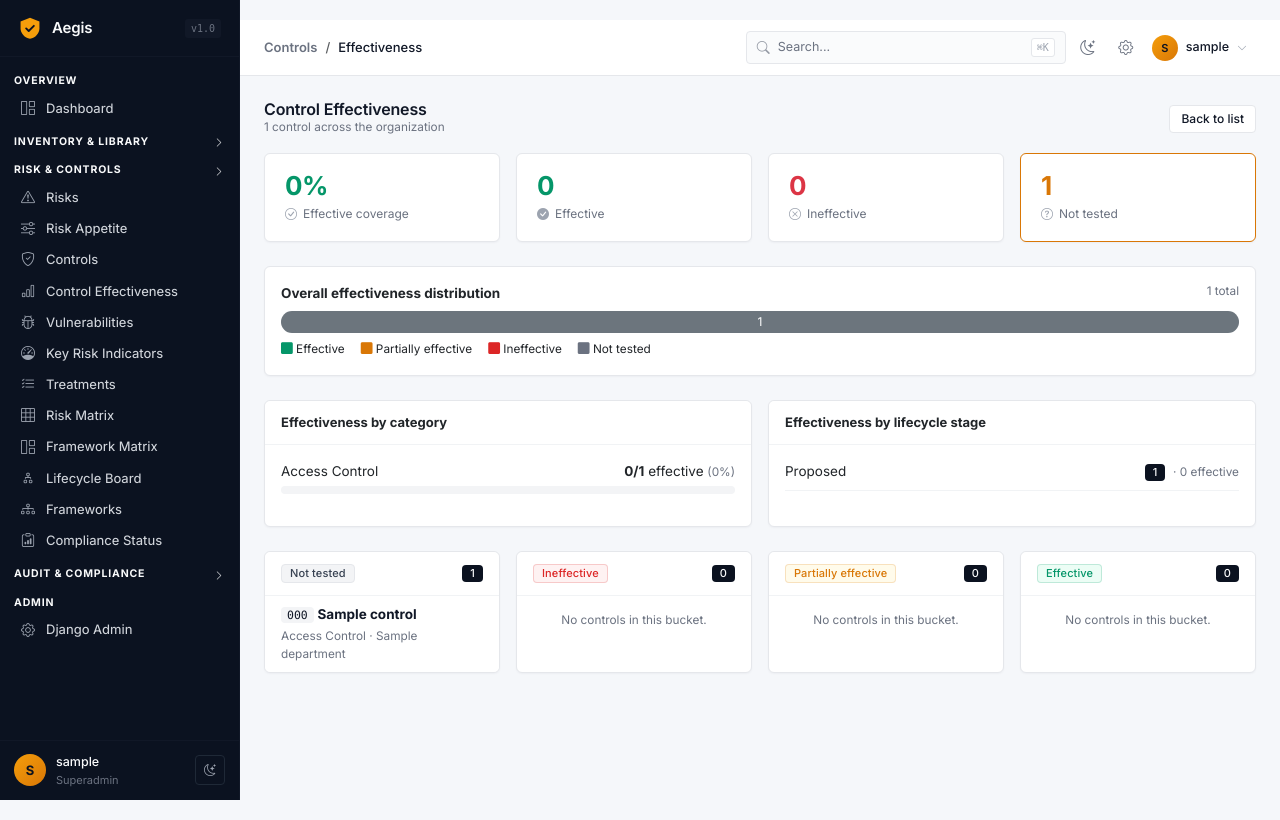
After one commit to SujalAdhikari-Hacker/GRC-Nexus, a Django app: page /controls/effectiveness/ in a window 1280 px wide. The commit adds this page. Run offline with Django 4.2, Linux system fonts and the light colour scheme; a user stored in the database is signed in; tables that the repository leaves empty hold one stand-in row (values such as "Sample post"); some libraries are stand-ins or nearby versions.

Commit message:
Fix: register Control Effectiveness + Compliance Status URLs

```diff
--- a/app/controls/urls.py
+++ b/app/controls/urls.py
@@ -5,6 +5,7 @@ from .views import (
     ControlEvidenceCreateView, ControlFrameworkMappingCreateView,
     ControlFrameworkMatrixView,
     ControlLifecycleView, advance_lifecycle_view, regress_lifecycle_view, set_lifecycle_view,
+    ControlEffectivenessView,
 )
 
 app_name = 'controls'
@@ -13,6 +14,7 @@ urlpatterns = [
     path('', ControlListView.as_view(), name='list'),
     path('matrix/', ControlFrameworkMatrixView.as_view(), name='framework_matrix'),
     path('lifecycle/', ControlLifecycleView.as_view(), name='lifecycle'),
+    path('effectiveness/', ControlEffectivenessView.as_view(), name='effectiveness'),
     path('new/', ControlCreateView.as_view(), name='create'),
     path('<int:pk>/', ControlDetailView.as_view(), name='detail'),
     path('<int:pk>/edit/', ControlUpdateView.as_view(), name='update'),
--- a/app/controls/views.py
+++ b/app/controls/views.py
@@ -88,7 +88,7 @@ class ControlDetailView(DepartmentScopedMixin, DetailView):
         ctx = super().get_context_data(**kwargs)
         ctx.update(get_full_control_context(self.object))
         ctx['framework_mappings'] = self.object.framework_mappings.select_related('framework_control__framework')
-        ctx['audit_tests'] = self.object.audit_tests.select_related('tester', 'audit').order_by('-test_date')[:10]
+        ctx['audit_tests'] = self.object.audit_tests.select_related('tester', 'audit').order_by('-test_date')[:10]  # ← ADD THIS
         return ctx
 
 
@@ -289,3 +289,67 @@ def set_lifecycle_view(request, pk):
         control.save()
         messages.success(request, f'{control.code} set to "{control.get_lifecycle_status_display()}".')
     return redirect(request.META.get('HTTP_REFERER') or 'controls:list')
+
+class ControlEffectivenessView(DepartmentScopedMixin, TemplateView):
+    template_name = 'controls/effectiveness.html'
+    department_field = 'owner_dept'
+
+    def get_context_data(self, **kwargs):
+        ctx = super().get_context_data(**kwargs)
+        user = self.request.user
+
+        qs = Control.objects.all().select_related('owner_dept')
+        if not user.is_superuser and user.department_id:
+            qs = qs.filter(owner_dept=user.department)
+
+        buckets = []
+        for code, label in Control.EFFECTIVENESS_RATING_CHOICES:
+            items = list(qs.filter(effectiveness_rating=code).order_by('code'))
+            buckets.append({
+                'code': code, 'label': label,
+                'count': len(items), 'controls': items,
+            })
+
+        all_controls = list(qs)
+        total = len(all_controls)
+        effective = sum(1 for c in all_controls if c.effectiveness_rating == 'effective')
+        partial = sum(1 for c in all_controls if c.effectiveness_rating == 'partially_effective')
+        ineffective = sum(1 for c in all_controls if c.effectiveness_rating == 'ineffective')
+        not_tested = sum(1 for c in all_controls if c.effectiveness_rating == 'not_tested')
+
+        categories = []
+        for code, label in Control.CATEGORY_CHOICES:
+            cat_controls = [c for c in all_controls if c.category == code]
+            if not cat_controls:
+                continue
+            cat_effective = sum(1 for c in cat_controls if c.effectiveness_rating == 'effective')
+            cat_total = len(cat_controls)
+            categories.append({
+                'code': code, 'label': label,
+                'total': cat_total, 'effective': cat_effective,
+                'percent': round(cat_effective / cat_total * 100) if cat_total else 0,
+            })
+
+        lifecycles = []
+        for code, label in Control.LIFECYCLE_CHOICES:
+            lc_controls = [c for c in all_controls if c.lifecycle_status == code]
+            if not lc_controls:
+                continue
+            lc_effective = sum(1 for c in lc_controls if c.effectiveness_rating == 'effective')
+            lifecycles.append({
+                'code': code, 'label': label,
+                'total': len(lc_controls), 'effective': lc_effective,
+            })
+
+        ctx.update({
+            'buckets': buckets,
+            'total': total,
+            'effective_count': effective,
+            'partial_count': partial,
+            'ineffective_count': ineffective,
+            'not_tested_count': not_tested,
+            'effective_percent': round(effective / total * 100) if total else 0,
+            'categories': categories,
+            'lifecycles': lifecycles,
+        })
+        return ctx
--- a/app/frameworks/urls.py
+++ b/app/frameworks/urls.py
@@ -1,9 +1,12 @@
 from django.urls import path
-from .views import FrameworkListView, FrameworkDetailView
+from .views import (
+    FrameworkListView, FrameworkDetailView, ComplianceStatusView,
+)
 
 app_name = 'frameworks'
 
 urlpatterns = [
     path('', FrameworkListView.as_view(), name='list'),
+    path('status/', ComplianceStatusView.as_view(), name='compliance_status'),
     path('<int:pk>/', FrameworkDetailView.as_view(), name='detail'),
 ]
--- a/app/templates/base.html
+++ b/app/templates/base.html
@@ -80,6 +80,9 @@
             <a href="{% url 'controls:list' %}" class="sidebar-link" style="display: flex;">
                 <i class="bi bi-shield-check"></i><span>Controls</span>
             </a>
+                        <a href="{% url 'controls:effectiveness' %}" class="sidebar-link" style="display: flex;">
+                <i class="bi bi-bar-chart"></i><span>Control Effectiveness</span>
+            </a>
             <a href="{% url 'vulnerabilities:finding_list' %}" class="sidebar-link" style="display: flex;">
                 <i class="bi bi-bug"></i><span>Vulnerabilities</span>
             </a>
@@ -100,6 +103,9 @@
             </a>
             <a href="{% url 'frameworks:list' %}" class="sidebar-link" style="display: flex;">
                 <i class="bi bi-diagram-3"></i><span>Frameworks</span>
+            </a>
+                        <a href="{% url 'frameworks:compliance_status' %}" class="sidebar-link" style="display: flex;">
+                <i class="bi bi-clipboard-data"></i><span>Compliance Status</span>
             </a>
             {% else %}
             <a href="{% url 'risks:list' %}" class="sidebar-link toggle-item" data-section="risk" style="display: none;">
--- /dev/null
+++ b/app/templates/controls/effectiveness.html
@@ -0,0 +1,162 @@
+{% extends "base.html" %}
+{% block title %}Control Effectiveness{% endblock %}
+{% block breadcrumb %}
+<nav aria-label="breadcrumb">
+  <ol class="breadcrumb mb-0">
+    <li class="breadcrumb-item"><a href="{% url 'controls:list' %}">Controls</a></li>
+    <li class="breadcrumb-item active">Effectiveness</li>
+  </ol>
+</nav>
+{% endblock %}
+
+{% block content %}
+<div class="d-flex justify-content-between align-items-center mb-3">
+    <div>
+        <h5 class="mb-0">Control Effectiveness</h5>
+        <small class="text-muted">{{ total }} control{{ total|pluralize }} across the organization</small>
+    </div>
+    <a href="{% url 'controls:list' %}" class="btn btn-sm btn-outline-dark">Back to list</a>
+</div>
+
+{# ---------- Top summary ---------- #}
+<div class="row g-3 mb-4">
+    <div class="col-md-3">
+        <div class="stat-card">
+            <div class="value" style="color:#059669;">{{ effective_percent }}%</div>
+            <div class="label"><i class="bi bi-check-circle"></i> Effective coverage</div>
+        </div>
+    </div>
+    <div class="col-md-3">
+        <div class="stat-card">
+            <div class="value" style="color:#059669;">{{ effective_count }}</div>
+            <div class="label"><i class="bi bi-check-circle-fill"></i> Effective</div>
+        </div>
+    </div>
+    <div class="col-md-3">
+        <div class="stat-card" {% if ineffective_count %}style="border-color:#DC2626;"{% endif %}>
+            <div class="value text-danger">{{ ineffective_count }}</div>
+            <div class="label"><i class="bi bi-x-circle"></i> Ineffective</div>
+        </div>
+    </div>
+    <div class="col-md-3">
+        <div class="stat-card" {% if not_tested_count %}style="border-color:#D97706;"{% endif %}>
+            <div class="value" style="color:#D97706;">{{ not_tested_count }}</div>
+            <div class="label"><i class="bi bi-question-circle"></i> Not tested</div>
+        </div>
+    </div>
+</div>
+
+{# ---------- Progress bar ---------- #}
+<div class="card mb-4">
+    <div class="card-body">
+        <div class="d-flex justify-content-between mb-2">
+            <strong>Overall effectiveness distribution</strong>
+            <span class="text-muted small">{{ total }} total</span>
+        </div>
+        <div class="progress" style="height:22px;">
+            {% if effective_count %}
+                <div class="progress-bar bg-success" style="width:{% widthratio effective_count total 100 %}%;" title="Effective: {{ effective_count }}">
+                    {{ effective_count }}
+                </div>
+            {% endif %}
+            {% if partial_count %}
+                <div class="progress-bar bg-warning text-dark" style="width:{% widthratio partial_count total 100 %}%;" title="Partially effective: {{ partial_count }}">
+                    {{ partial_count }}
+                </div>
+            {% endif %}
+            {% if ineffective_count %}
+                <div class="progress-bar bg-danger" style="width:{% widthratio ineffective_count total 100 %}%;" title="Ineffective: {{ ineffective_count }}">
+                    {{ ineffective_count }}
+                </div>
+            {% endif %}
+            {% if not_tested_count %}
+                <div class="progress-bar bg-secondary" style="width:{% widthratio not_tested_count total 100 %}%;" title="Not tested: {{ not_tested_count }}">
+                    {{ not_tested_count }}
+                </div>
+            {% endif %}
+        </div>
+        <div class="d-flex gap-3 mt-2 small">
+            <span><i class="bi bi-square-fill" style="color:#059669;"></i> Effective</span>
+            <span><i class="bi bi-square-fill" style="color:#D97706;"></i> Partially effective</span>
+            <span><i class="bi bi-square-fill" style="color:#DC2626;"></i> Ineffective</span>
+            <span><i class="bi bi-square-fill" style="color:#6B7280;"></i> Not tested</span>
+        </div>
+    </div>
+</div>
+
+{# ---------- By category ---------- #}
+<div class="row g-3 mb-4">
+    <div class="col-md-6">
+        <div class="card h-100">
+            <div class="card-header bg-white"><strong>Effectiveness by category</strong></div>
+            <div class="card-body">
+                {% for c in categories %}
+                    <div class="mb-3">
+                        <div class="d-flex justify-content-between mb-1">
+                            <span>{{ c.label }}</span>
+                            <span><strong>{{ c.effective }}/{{ c.total }}</strong> effective <small class="text-muted">({{ c.percent }}%)</small></span>
+                        </div>
+                        <div class="progress" style="height:8px;">
+                            <div class="progress-bar {% if c.percent >= 75 %}bg-success{% elif c.percent >= 40 %}bg-warning{% else %}bg-danger{% endif %}"
+                                 style="width:{{ c.percent }}%;"></div>
+                        </div>
+                    </div>
+                {% empty %}
+                    <div class="text-muted text-center py-3">No controls categorized yet.</div>
+                {% endfor %}
+            </div>
+        </div>
+    </div>
+
+    <div class="col-md-6">
+        <div class="card h-100">
+            <div class="card-header bg-white"><strong>Effectiveness by lifecycle stage</strong></div>
+            <div class="card-body">
+                {% for lc in lifecycles %}
+                    <div class="d-flex justify-content-between align-items-center mb-2 pb-2" style="border-bottom:1px solid var(--border-soft);">
+                        <span>{{ lc.label }}</span>
+                        <span>
+                            <span class="badge bg-dark">{{ lc.total }}</span>
+                            <span class="small text-muted ms-1">· {{ lc.effective }} effective</span>
+                        </span>
+                    </div>
+                {% empty %}
+                    <div class="text-muted text-center py-3">No controls yet.</div>
+                {% endfor %}
+            </div>
+        </div>
+    </div>
+</div>
+
+{# ---------- Bucketed lists ---------- #}
+<div class="row g-3">
+    {% for bucket in buckets %}
+    <div class="col-md-6 col-xl-3">
+        <div class="card h-100">
+            <div class="card-header bg-white d-flex justify-content-between align-items-center">
+                <div>
+                    {% if bucket.code == 'effective' %}<span class="badge bg-success">Effective</span>
+                    {% elif bucket.code == 'partially_effective' %}<span class="badge bg-warning text-dark">Partially effective</span>
+                    {% elif bucket.code == 'ineffective' %}<span class="badge bg-danger">Ineffective</span>
+                    {% else %}<span class="badge bg-secondary">Not tested</span>{% endif %}
+                </div>
+                <span class="badge bg-dark">{{ bucket.count }}</span>
+            </div>
+            <ul class="list-group list-group-flush" style="max-height:340px; overflow-y:auto;">
+                {% for c in bucket.controls %}
+                    <li class="list-group-item">
+                        <a href="{% url 'controls:detail' c.pk %}" class="d-block">
+                            <code>{{ c.code }}</code>
+                            <span class="fw-bold">{{ c.name|truncatechars:35 }}</span>
+                        </a>
+                        <div class="small text-muted mt-1">{{ c.get_category_display }} · {{ c.owner_dept.name }}</div>
+                    </li>
+                {% empty %}
+                    <li class="list-group-item text-muted text-center small py-3">No controls in this bucket.</li>
+                {% endfor %}
+            </ul>
+        </div>
+    </div>
+    {% endfor %}
+</div>
+{% endblock %}
```
Also changed, not shown: app/frameworks/views.py (+55 -1 lines), app/templates/frameworks/compliance_status.html (added, +133 -0 lines).
